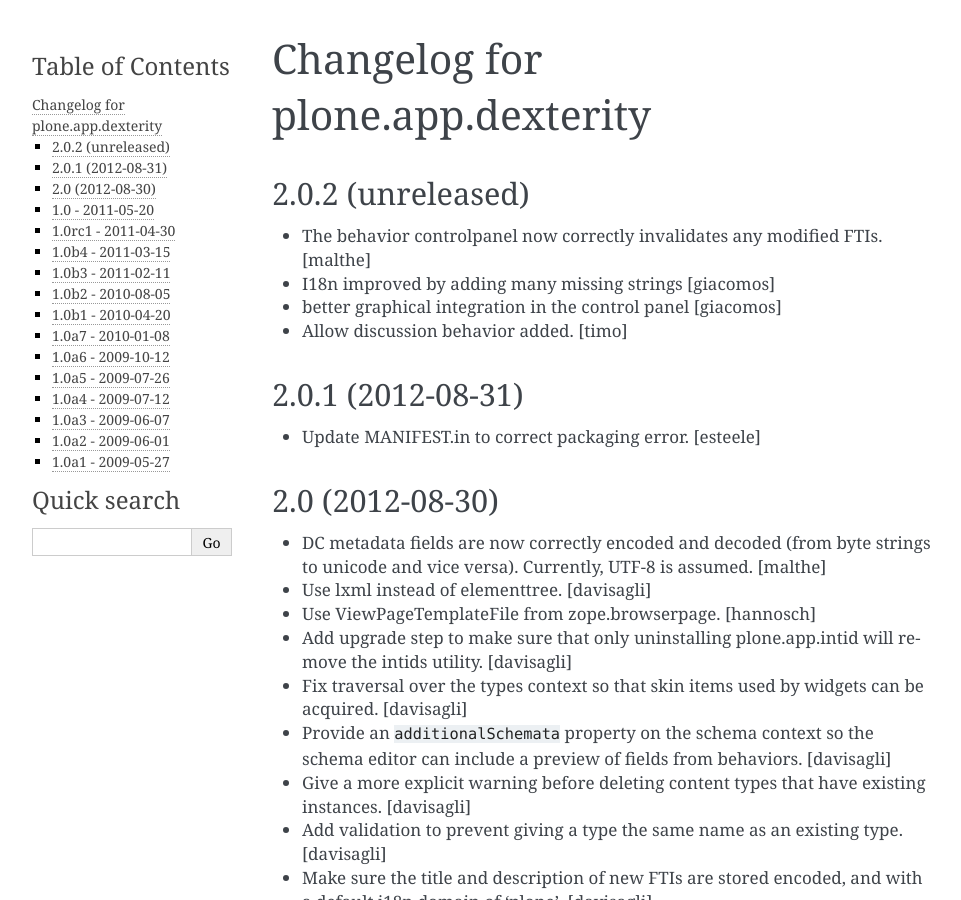
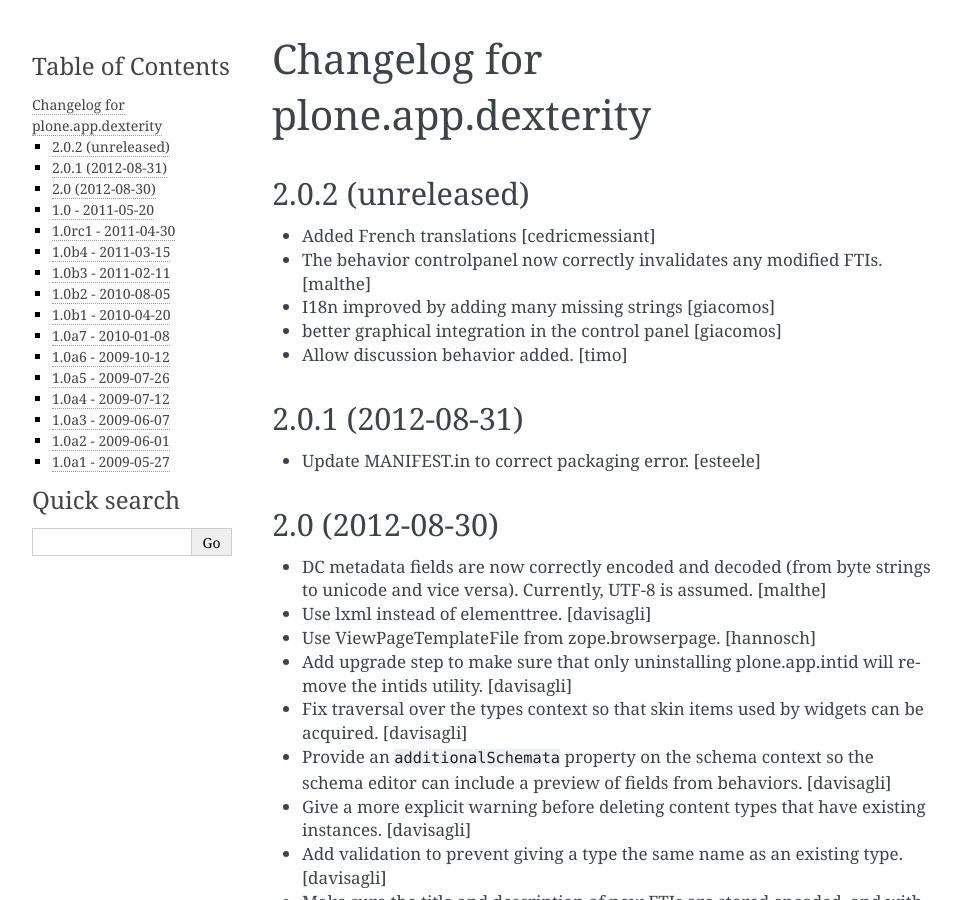
Before and after one commit to plone/plone.app.dexterity, a Sphinx documentation site: the page built from docs/HISTORY.txt, in a window 1280 px wide and 900 px high. Shown: the whole window, without its empty margins (148-1109 px from the left). Built offline with Sphinx 7.4.7, drawn with Linux system fonts in a browser that asks for light colours.

Commit message:
Added French translation

```diff
--- a/docs/HISTORY.txt
+++ b/docs/HISTORY.txt
@@ -3,6 +3,9 @@
 
 2.0.2 (unreleased)
 ------------------
+
+- Added French translations
+  [cedricmessiant]
 
 - The behavior controlpanel now correctly invalidates any modified FTIs.
   [malthe]
```
Also changed, not shown: 12 other files.
